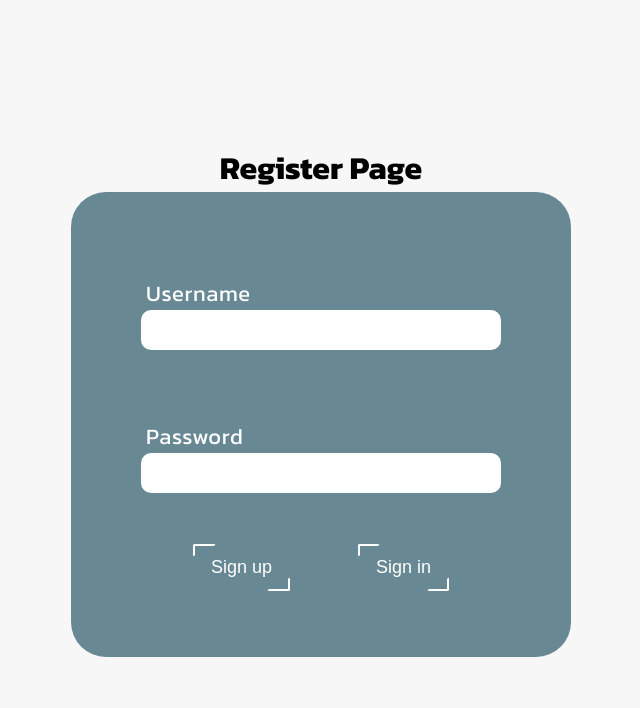
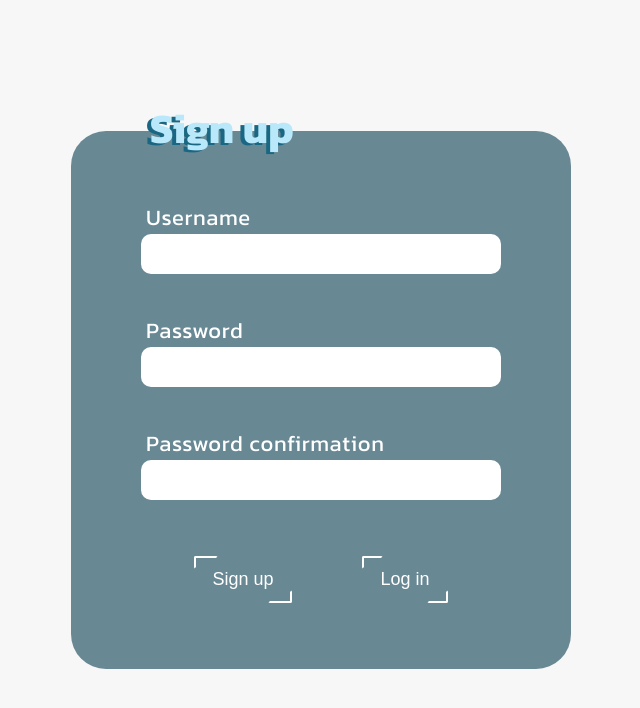
Before and after one commit to saszotek/certificate-manager_frontend, a React (Create React App) app: page /register in a window 1280 px wide. Shown: the top 708 px of the page, without its empty margins (319-959 px from the left). Built offline with nearby package versions, Linux system fonts and the light colour scheme.

Commit message:
minor fixes

```diff
--- a/package.json
+++ b/package.json
@@ -7,6 +7,7 @@
     "@testing-library/jest-dom": "^5.16.5",
     "@testing-library/react": "^13.4.0",
     "@testing-library/user-event": "^13.5.0",
+    "axios": "^1.1.3",
     "react": "^18.2.0",
     "react-dom": "^18.2.0",
     "react-router-dom": "^6.4.2",
--- a/src/App.js
+++ b/src/App.js
@@ -1,4 +1,9 @@
-import { BrowserRouter as Router, Route, Routes } from "react-router-dom";
+import {
+  BrowserRouter as Router,
+  Navigate,
+  Route,
+  Routes,
+} from "react-router-dom";
 import Dashboard from "./components/Dashboard/Dashboard";
 import Login from "./components/Login/Login";
 import Register from "./components/Register/Register";
@@ -8,9 +13,10 @@ function App() {
   return (
     <Router>
       <Routes>
+        <Route exact path="/" element={<Navigate replace to="/home" />} />
         <Route
           exact
-          path="/"
+          path="/home"
           element={
             <PrivateRoute>
               <Dashboard />
--- a/src/components/Login/Login.js
+++ b/src/components/Login/Login.js
@@ -1,4 +1,9 @@
+// TODO:
+// redirect to /home after successful log in
+// handle error messages with status codes
+
 import React, { useState } from "react";
+import axios from "axios";
 import { useLocalState } from "../../util/useLocalState";
 import "../../styles/login.scss";
 import Input from "../Input/Input";
@@ -21,23 +26,25 @@ function Login() {
       password: password,
     };
 
-    fetch("api/auth/login", {
-      headers: {
-        "Content-Type": "application/json",
-      },
-      method: "post",
-      body: JSON.stringify(reqBody),
-    })
-      .then((response) => Promise.all([response.json(), response.headers]))
-      .then(([body, headers]) => {
-        setJwt(headers.get("authorization"));
+    axios
+      .post("api/auth/login", reqBody)
+      .then((response) => {
+        setJwt(response.headers.get("authorization"));
+        console.log(`Login success! Status: ${response.status}`);
+        // if (jwt !== "") {
+        //   navigate("/home");
+        // }
+      })
+      .catch((error) => {
+        console.log(`Login failed! Status: ${error.response.status}`);
       });
   };
 
   return (
     <div className="login-container">
-      <h1>Login Page</h1>
       <form onSubmit={handleSubmit}>
+        <h1>Log in</h1>
+        <h1>Log in</h1>
         <Input
           type="text"
           id="username"
@@ -54,7 +61,7 @@ function Login() {
         />
 
         <div className="login-container__button-box">
-          <Button type="submit" id="submit" text="Sign in" />
+          <Button type="submit" id="submit" text="Log in" />
           <Button
             type="button"
             id="register"
--- a/src/components/Register/Register.js
+++ b/src/components/Register/Register.js
@@ -1,4 +1,9 @@
+// TODO:
+// validation on form
+// handle error messages with status codes
+
 import React, { useState } from "react";
+import axios from "axios";
 import { useNavigate } from "react-router-dom";
 import "../../styles/login.scss";
 import Button from "../Button/Button";
@@ -8,6 +13,7 @@ function Register() {
   const navigate = useNavigate();
   const [username, setUsername] = useState("");
   const [password, setPassword] = useState("");
+  const [passwordConfirm, setPasswordConfirm] = useState("");
 
   const handleSubmit = (event) => {
     event.preventDefault();
@@ -17,19 +23,29 @@ function Register() {
       password: password,
     };
 
-    fetch("api/auth/register", {
-      headers: {
-        "Content-Type": "application/json",
-      },
-      method: "post",
-      body: JSON.stringify(reqBody),
-    });
+    if (!(password === passwordConfirm)) {
+      console.log("passwords doesn't match!");
+      return false;
+    }
+
+    axios
+      .post("api/auth/register", reqBody)
+      .then((response) => {
+        if (response.status === 201) {
+          console.log(`Registration successful ${response.status}`);
+          navigate("/login");
+        }
+      })
+      .catch((error) => {
+        console.log(`Registration failed! Status: ${error.response.status}`);
+      });
   };
 
   return (
     <div className="login-container">
-      <h1>Register Page</h1>
       <form onSubmit={handleSubmit}>
+        <h1>Sign up</h1>
+        <h1>Sign up</h1>
         <Input
           type="text"
           id="username"
@@ -44,12 +60,19 @@ function Register() {
           onChange={setPassword}
           label="Password"
         />
+        <Input
+          type="password"
+          id="passwordConfirm"
+          value={passwordConfirm}
+          onChange={setPasswordConfirm}
+          label="Password confirmation"
+        />
         <div className="login-container__button-box">
           <Button type="submit" id="submit" text="Sign up" />
           <Button
             type="button"
             id="login"
-            text="Sign in"
+            text="Log in"
             onClick={() => navigate("/login")}
           />
         </div>
--- a/src/styles/_variables.scss
+++ b/src/styles/_variables.scss
@@ -3,3 +3,5 @@ $font-primary: 'Kanit', sans-serif;
 $letter-spacing-primary: 0.7px;
 $background-color-primary: #f7f7f7;
 $background-color-secondary: #688894;
+$background-color-third: #b8e8fa;
+$background-color-fourth: #1a6783;
--- a/src/styles/login.scss
+++ b/src/styles/login.scss
@@ -8,6 +8,7 @@
     height: 100vh;
 
     form {
+        position: relative;
         display: flex;
         flex-direction: column;
         align-items: flex-start;
@@ -18,15 +19,33 @@
         background-color: variables.$background-color-secondary;
         border-radius: 35px;
 
+        h1 {
+            font-size: 42px;
+
+            &:first-of-type {
+                position: absolute;
+                top: -32px;
+                left: 75px;
+                color: variables.$background-color-fourth;
+            }
+
+            &:last-of-type {
+                position: absolute;
+                top: -34px;
+                left: 79px;
+                color: variables.$background-color-third;
+            }
+        }
+
         .input-container {
-            margin: 35px 0;
+            margin: 20px 0;
         }
 
         .login-container__button-box {
             display: flex;
             justify-content: space-around;
             width: 90%;
-            margin: 0 auto;
+            margin: 20px auto 0 auto;
         }
     }
 }
```
Also changed, not shown: 1 other file (tests, documents, lock files or other folders).
